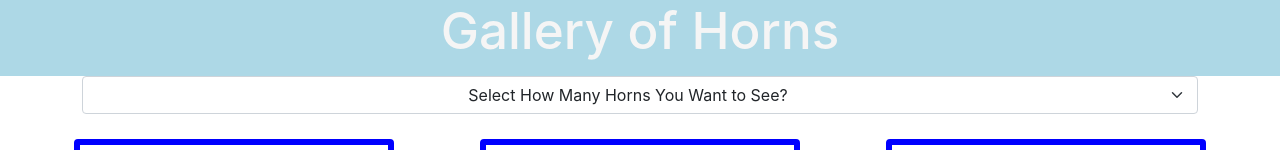
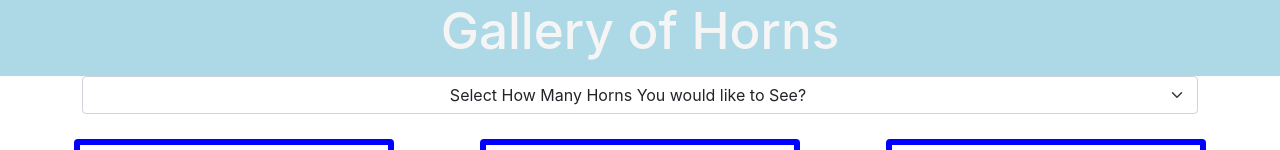
Before and after one commit to ChuckAlto/gallery-of-horns, a React (Create React App) app: page / in a window 1280 px wide. Shown: the top 150 px of the page. Built offline with nearby package versions, Linux system fonts and the light colour scheme.

Commit message:
fixed error

```diff
--- a/src/App.js
+++ b/src/App.js
@@ -51,7 +51,7 @@ class App extends React.Component {
             <Form onChange={this.hornedFilter}>
               <Form.Group controlId="selected">
                 <Form.Select  >
-                  <option value={"1", "2", "3", "100"}>Select How Many Horns You Want to See?</option>
+                  <option>Select How Many Horns You would like to See?</option>
                   <option value="1">1 Horn</option>
                   <option value="2">2 Horns</option>
                   <option value="3">3 Horns</option>
```
